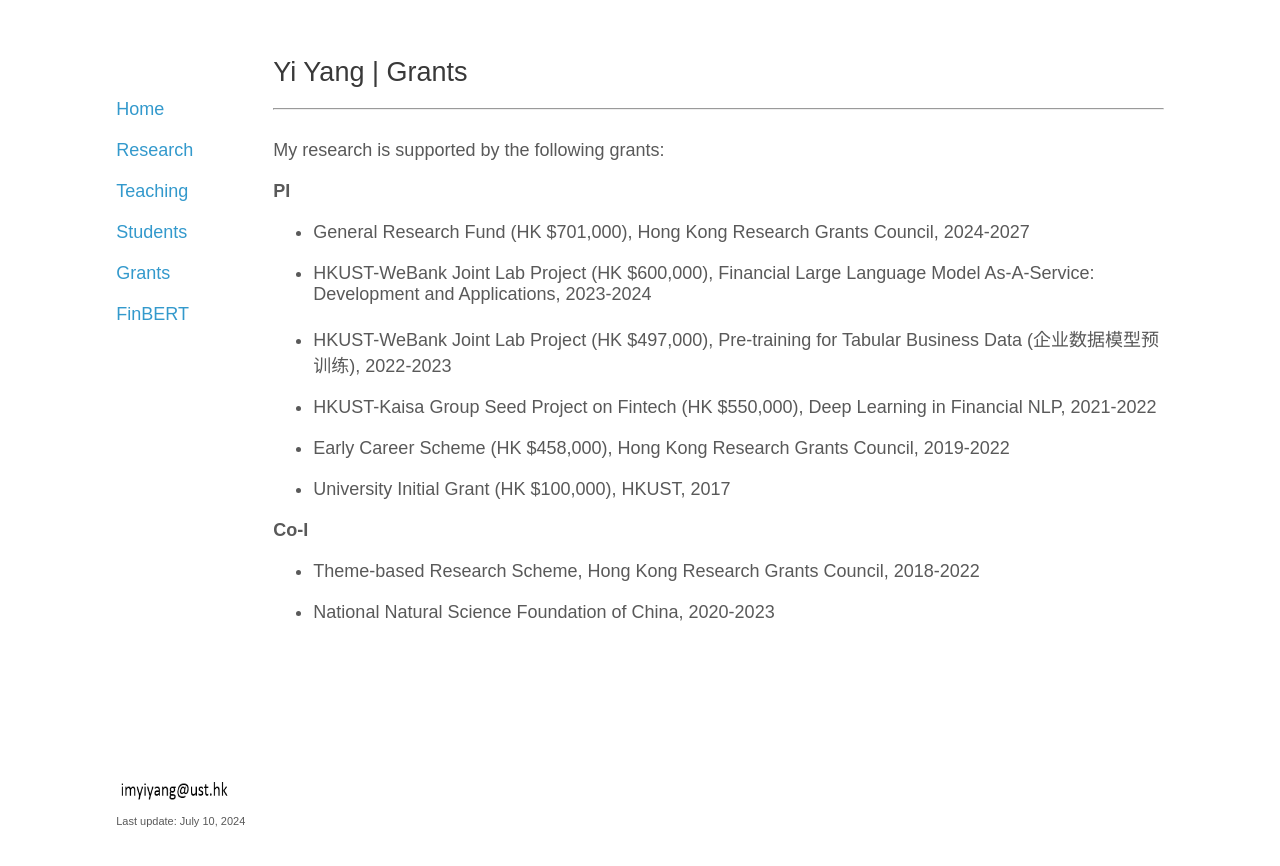
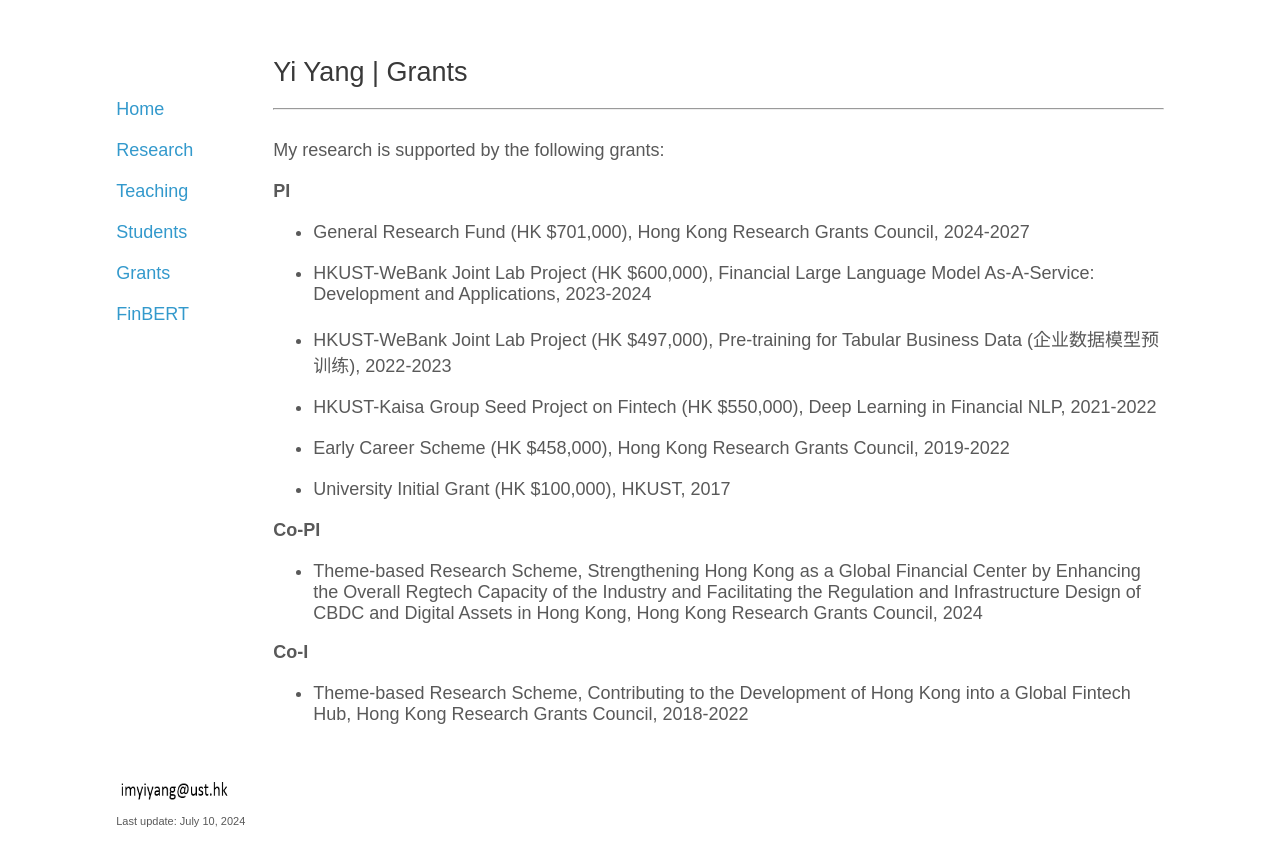
Before and after one commit to yya518/yya518.github.io, a Jekyll site: the page built from grants.md, in a window 1280 px wide. Shown: the top 866 px of the page. Built offline with Jekyll 4.4.1, drawn with Linux system fonts in a browser that asks for light colours.

Commit message:
update grants

```diff
--- a/grants.md
+++ b/grants.md
@@ -24,8 +24,11 @@ My research is supported by the following grants:
 
 + University Initial Grant (HK $100,000), HKUST, 2017
 
+**Co-PI**
+
++ Theme-based Research Scheme, Strengthening Hong Kong as a Global Financial Center by Enhancing the Overall Regtech Capacity of the Industry and Facilitating the Regulation and Infrastructure Design of CBDC and Digital Assets in Hong Kong, Hong Kong Research Grants Council, 2024
+
+
 **Co-I**
 
-+ Theme-based Research Scheme, Hong Kong Research Grants Council, 2018-2022
-
-+ National Natural Science Foundation of China, 2020-2023
++ Theme-based Research Scheme, Contributing to the Development of Hong Kong into a Global Fintech Hub, Hong Kong Research Grants Council, 2018-2022
```
